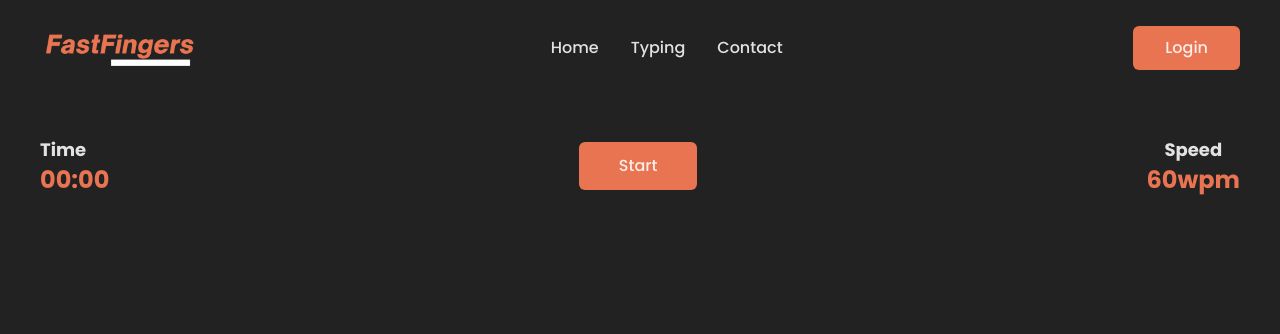
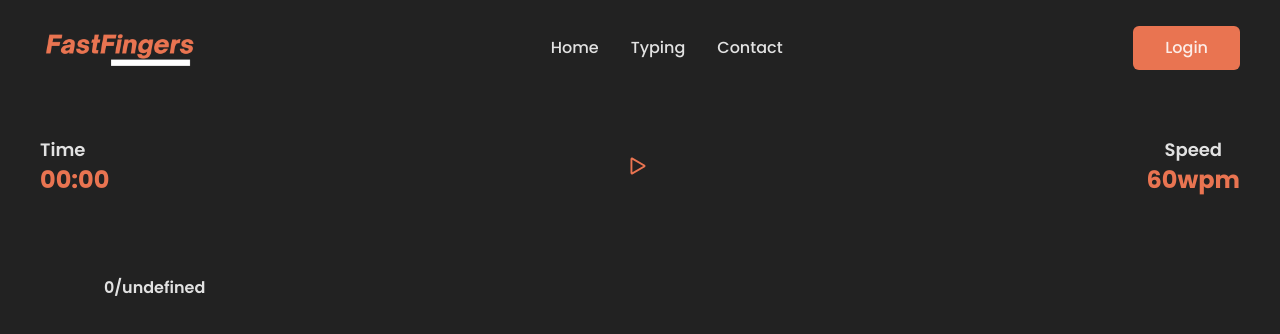
Before and after one commit to Hemant2335/Fast-Fingers, a React (Vite) app: page /typing in a window 1280 px wide. Shown: the top 334 px of the page. Built offline with nearby package versions, Linux system fonts and the light colour scheme.

Commit message:
Updated_Time_speed_logic

```diff
--- a/package.json
+++ b/package.json
@@ -12,6 +12,7 @@
   "dependencies": {
     "react": "^18.2.0",
     "react-dom": "^18.2.0",
+    "react-icons": "^4.11.0",
     "react-router-dom": "^6.18.0"
   },
   "devDependencies": {
--- a/src/Pages/Typing.tsx
+++ b/src/Pages/Typing.tsx
@@ -1,5 +1,7 @@
 import React from "react";
-import { useEffect, useState } from "react";
+import { useEffect, useState, useRef } from "react";
+import { BsPlay } from 'react-icons/bs';
+import { MdOutlineRestartAlt} from 'react-icons/md';
 
 // Creating a Pragraph
 
@@ -11,6 +13,12 @@ const Typing = () => {
 
   const [Para, setPara] = useState<Paragraph>({} as Paragraph);
   const [letter, setletter] = useState<JSX.Element[]>([]);
+  const [wordscount, setwordscount] = useState<number>(0);
+  const [isTyping, setisTyping] = useState<boolean>(true);
+  const [starttime, setstarttime] = useState<Date>(new Date());
+  // const [IntervalId, setIntervalId] = useState<number>()
+  // const [second, setsecond] = useState<number>(1)
+  let current_Index: number = 0;
   // Calling the Backend Api call
 
   const getPara = async (): Promise<void> => {
@@ -28,11 +36,11 @@ const Typing = () => {
       .split("")
       .map((char, index) =>
         char === " " ? (
-          <h1 key={index} className="text-[5vh] w-fit text-gray-400">
+          <h1 key={index} className="text-[4vh] w-fit text-gray-400">
             &nbsp;
           </h1>
         ) : (
-          <h1 key={index} className="text-[5vh] w-fit text-gray-400">
+          <h1 key={index} className="text-[4vh] w-fit text-gray-400">
             {char}
           </h1>
         )
@@ -48,13 +56,13 @@ const Typing = () => {
   // Function to find the typing speed
 
   // start the Clock
-
   const startClock = (): void => {
+    setstarttime(new Date());
     const time = document.querySelector(".timeclock") as HTMLHeadingElement;
     let sec = 0;
     let min = 0;
     let hour = 0;
-
+    // let intervalid =
     setInterval(()=>{
       sec++;
       if(sec === 60){
@@ -67,16 +75,20 @@ const Typing = () => {
       }
       time.innerHTML = `${hour}:${min}:${sec}`;
     },1000)
+    // setIntervalId(intervalid);
   }
 
-  const starttyping = (): void => {
-    //line to remove focus from the button
-   document.activeElement?.blur();
-    startClock();
-    let current_Index: number = 0;
+  // const stopClock = (): void => {
+  //   const time = document.querySelector(".timeclock") as HTMLHeadingElement;
+  //   time.innerHTML = `00:00`;
+  //   clearInterval(IntervalId);
+  // }
+
+
+  // Function to Track the Keystrokes and marking right and wrong Typing
+  let wordc = 0;
+  const keydown = (event : KeyboardEvent) => {
     const textElements = document.querySelectorAll(".TextArea h1");
-
-    document.addEventListener("keydown", (event) => {
     if (current_Index < Para.paragraph.length) {
       const typedChar = event.key.toLowerCase();
       const expectedChar = Para.paragraph[current_Index].toLowerCase();
@@ -88,10 +100,7 @@ const Typing = () => {
         textElements[current_Index].classList.add("text-orange-400");
         current_Index++;
 
-          if (current_Index === Para.paragraph.length) {
-            // All characters have been typed
-            console.log("Typing complete");
-          }
+
       } else if (event.key === " ") {
         // Handle spaces
         textElements[current_Index].classList.add("text-red-600");
@@ -112,34 +121,111 @@ const Typing = () => {
         current_Index++;
       }
     }
-    });
+    else{
+      console.log("done")
+    }
+    setwordscount(current_Index);
+    if(event.key !== "Backspace")
+    typingSpeed(++wordc);
   };
+
+
+   // function to find the speed of typing
+
+   const typingSpeed = (wordc : number): void => {
+    console.log(wordc);
+    const speed = document.querySelector(".speed") as HTMLHeadingElement;
+    const elapsedTime = new Date().getTime() - starttime.getTime(); // startTime should be set when typing begins
+    console.log(elapsedTime);
+    const seconds = elapsedTime / 1000;
+    const minutes = seconds / 60;
+    const wordsPerMinute = Math.round(wordc / 5 / minutes); // Assuming an average word length of 5 characters
+
+    console.log(wordc, minutes, wordsPerMinute);
+    speed.innerHTML = `${wordsPerMinute} wpm`;
+  };
+
+
+  const starttyping = (): void => {
+    //line to remove focus from the button
+    if(buttonref?.current)
+    {
+      buttonref?.current.blur();
+    }
+    setisTyping(!isTyping)
+    startClock();
+    current_Index = 0;
+    document.addEventListener("keydown", keydown);
+
+  };
+
+  // Function to restart Typing
+
+  const restarttyping = () : void=>{
+
+    // Temporary Basis
+
+    window.location.reload();
+    //line to remove focus from the button
+
+    // if(buttonref?.current)
+    // {
+    //   buttonref?.current.blur();
+    // }
+    // console.log(IntervalId);
+    // const textElements = document.querySelectorAll(".TextArea h1");
+    // textElements.forEach((element)=>{
+    //   element.classList.remove("text-red-600");
+    //   element.classList.remove("text-orange-400");
+    //   element.classList.add("text-gray-400");
+    // })
+    // document.removeEventListener("keydown",keydown);
+    // stopClock();
+    // setwordscount(0);
+    // current_Index = 0;
+    // setisTyping(!isTyping)
+
+  }
+
+  // Creating a button on ref
+  const buttonref = useRef<HTMLButtonElement>(null);
 
 
 
   return (
-    <div className="h-[80vh] relative flex flex-col font-poppins">
+    <div className="h-[80vh] relative flex flex-col ">
       <div className="flex mt-[5vh] justify-between items-center w-full">
         <div className="w-[7vw]">
-          <h1 className="text-lg font-semibold ">Time</h1>
-          <h2 className="text-2xl font-bold text-[rgb(233,116,81)]  timeclock">00:00</h2>
+          <h1 className="text-lg font-semibold font-poppins">Time</h1>
+          <h2 className="text-2xl font-bold text-[rgb(233,116,81)]  timeclock font-poppins">00:00</h2>
         </div>
 
+        {isTyping ? (
           <button
-          className="bg-[#E97451] w-fit px-[5vh] h-[6vh] hover:scale-105 transition-transform rounded-md font-poppins font-medium"
+          ref={buttonref}
+          className="text-[#E97451] text-3xl font-bold w-fit px-[5vh] h-[6vh] hover:scale-105 transition-transform rounded-md font-poppins"
           onClick={() => starttyping()}
         >
-          Start
+          <BsPlay/>
         </button>
+        ) : (<button
+          ref={buttonref}
+          className="text-[#E97451] text-3xl font-bold w-fit px-[5vh] h-[6vh] hover:scale-105 transition-transform rounded-md font-poppins"
+          onClick={() => restarttyping()}
+        >
+          <MdOutlineRestartAlt/>
+        </button>)}
+
 
         <div>
-          <h1 className="text-lg font-semibold text-center">Speed</h1>
-          <h2 className="text-2xl font-bold text-[#E97451]">60wpm</h2>
+          <h1 className="text-lg font-semibold text-center font-poppins timeclock">Speed</h1>
+          <h2 className="text-2xl font-bold text-[#E97451] font-poppins speed">60wpm</h2>
         </div>
       </div>
 
-      <div className="w-full relative flex  mt-[10vh]  whitespace-normal ">
-        <div className="absolute mx-[5vw] flex flex-wrap TextArea">
+      <div className="w-full relative flex  mt-[10vh] flex-col  whitespace-normal ">
+        <h1 className="mx-[5vw] font-poppins font-semibold">{`${wordscount}/${Para?.number_of_words}`}</h1>
+        <div className="mt-[4vh] mx-[5vw] flex flex-wrap font-Jetbrains TextArea">
           {letter}
         </div>
       </div>
--- a/src/index.css
+++ b/src/index.css
@@ -1,4 +1,5 @@
 @import url("https://fonts.googleapis.com/css2?family=Poppins:ital,wght@0,400;0,500;0,700;1,400;1,500;1,700&display=swap");
+@import url('https://fonts.googleapis.com/css2?family=JetBrains+Mono:ital,wght@0,100;0,200;0,300;0,400;0,500;0,600;0,700;0,800;1,100;1,200;1,300;1,400;1,500;1,600;1,700;1,800&family=Poppins:ital,wght@0,100;0,200;0,300;0,400;0,500;0,600;0,700;0,800;0,900;1,100;1,200;1,300;1,400;1,500;1,600;1,700;1,800;1,900&display=swap');
 @tailwind base;
 @tailwind components;
 @tailwind utilities;
--- a/tailwind.config.js
+++ b/tailwind.config.js
@@ -9,6 +9,7 @@ export default {
     {
       fontFamily: {
         'poppins': ['Poppins', 'sans-serif'],
+        'Jetbrains': ['JetBrains Mono', 'monospace']
       },
       boxShadow :{
         '3xl' : ' 0px 5px 15px rgba(0, 0, 0, 0.35)'
```
Also changed, not shown: 1 other file (tests, documents, lock files or other folders). Lines whose indentation alone changed are shown as unchanged.
